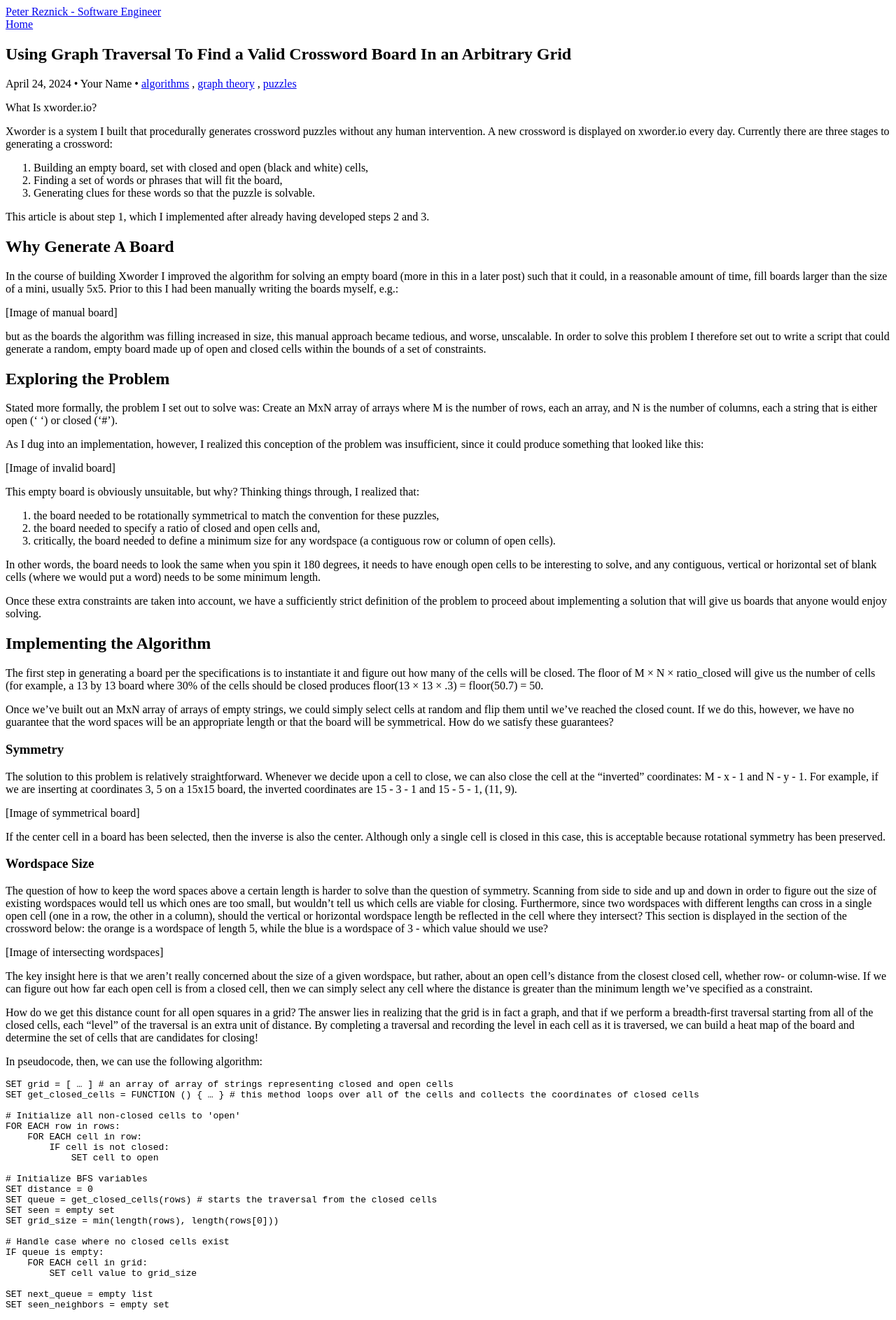
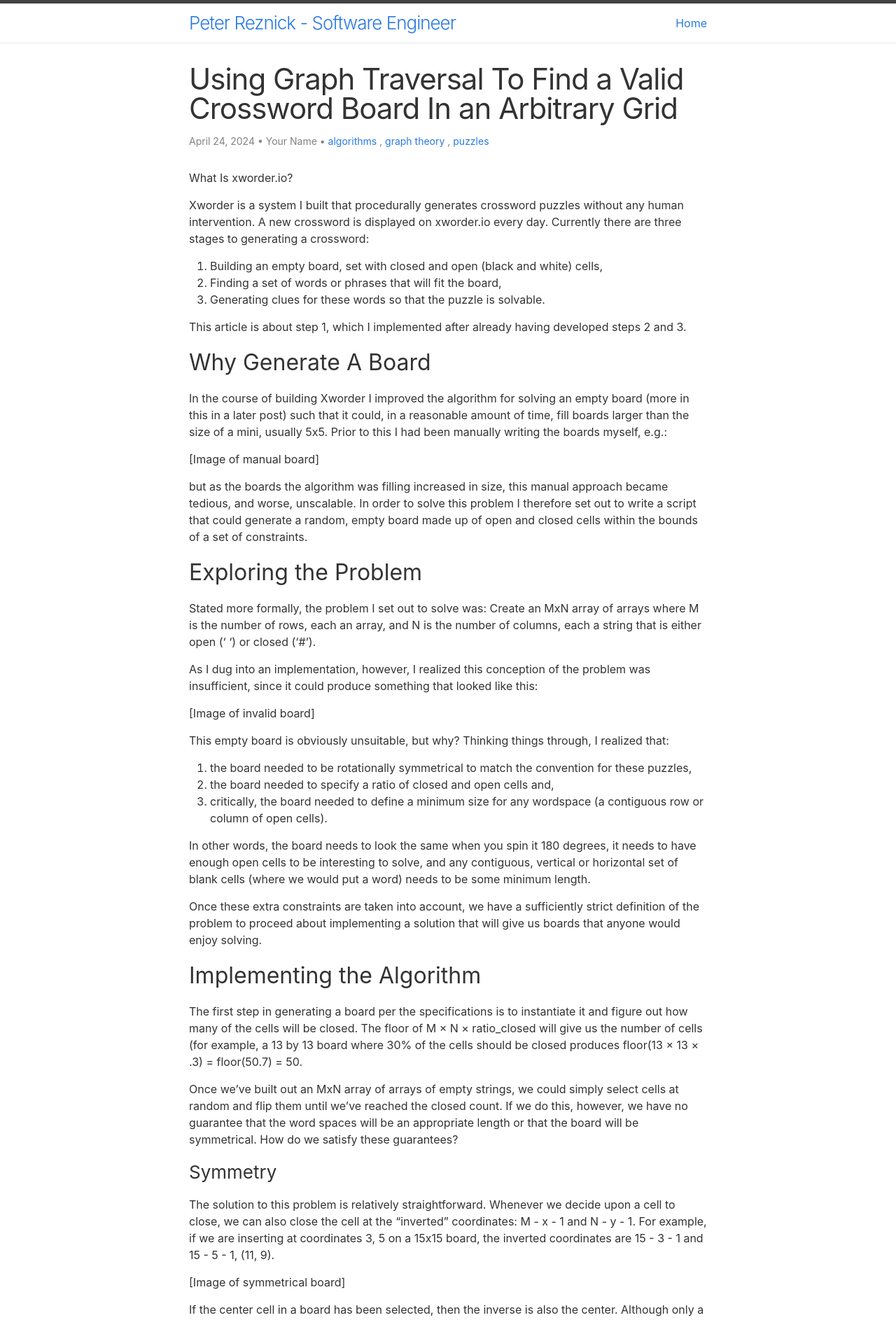
Before and after one commit to p-reznick/p-reznick.github.io, a Jekyll site: the page built from _posts/2024-04-24-using-graph-traversal-to-find-a-valid-crossword-board-in-an-arbitrary-grid.md, in a window 1280 px wide. Shown: the top 1886 px of the page at 70% size. Built offline with Jekyll 4.4.1, drawn with Linux system fonts in a browser that asks for light colours.

Commit message:
who knows

```diff
--- a/assets/css/main.scss
+++ b/assets/css/main.scss
@@ -1,3 +1,6 @@
+---
+# Only the main Sass file needs front matter (the dashes are enough)
+---
 @import "variables";
 @import "mixins";
 @import "base";
```
